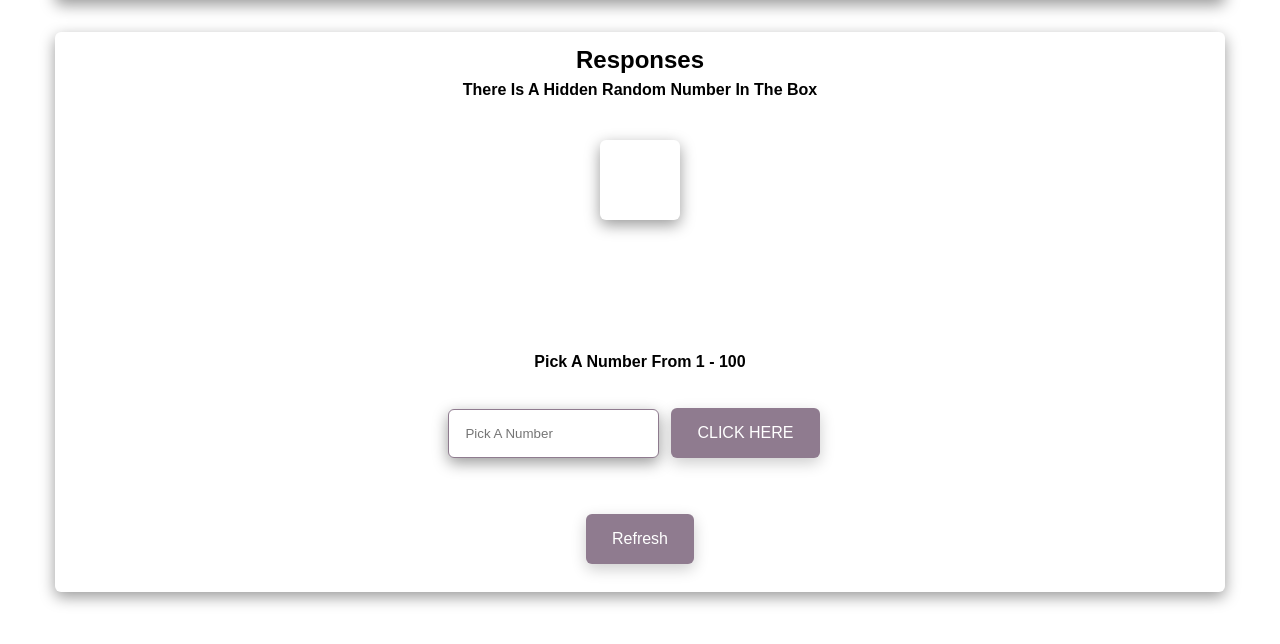
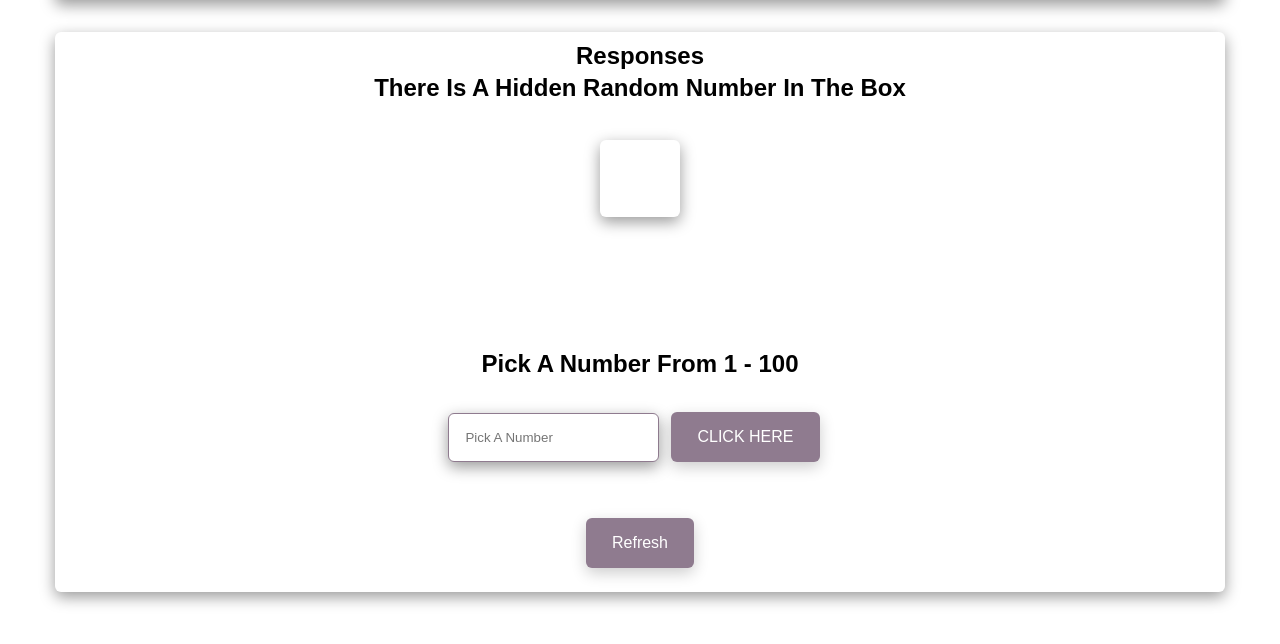
Before and after one commit to bamii-a/Guess-the-number-game, a plain HTML site: page index.html in a window 1280 px wide. Shown: the part 72-716 px from the top of the page. Drawn offline with Linux system fonts and the light colour scheme.

Commit message:
Update styles.css

```diff
--- a/styles.css
+++ b/styles.css
@@ -1,17 +1,3 @@
-/*
-===============
-Variables
-===============
-*/
-:root {
-  --max-width: 1170px;
-}
-/*
-===============
-Global Styles
-===============
-*/
-
 *,
 ::after,
 ::before {
@@ -24,12 +10,6 @@ body {
   font-family: "Montserrat", sans-serif;
   -webkit-font-smoothing: antialiased;
   background: white;
-}
-ul {
-  list-style-type: none;
-}
-a {
-  text-decoration: none;
 }
 h4,
 h5 {
@@ -48,18 +28,11 @@ p {
   margin-bottom: 1.25rem;
 }
 @media screen and (min-width: 800px) {
-  h4 {
+  h4, h5, body {
     font-size: 1.5rem;
     line-height: 1;
   }
-  h5 {
-    font-size: 1rem;
-  }
-  body {
-    font-size: 1rem;
-  }
 }
-
 /* Body */
 .section {
   padding: 2rem 0;
@@ -67,7 +40,7 @@ p {
 .section-center {
   width: 90vw;
   margin: 0 auto;
-  max-width: var(--max-width);
+  max-width: 1170px;
 }
 .first-section {
   height: 90vh;
@@ -160,13 +133,12 @@ visibility: hidden;
   padding: 16px 16px;
   border: 1px solid rgb(143, 123, 143);
 }
-
 /* 991px above */
 @media screen and (min-width: 991px) {
   .section-center {
     width: 95vw;
     margin: 0 auto;
-    max-width: var(--max-width);
+    max-width: 1170px;
   }
   .nav {
     margin: 2rem auto;
```
